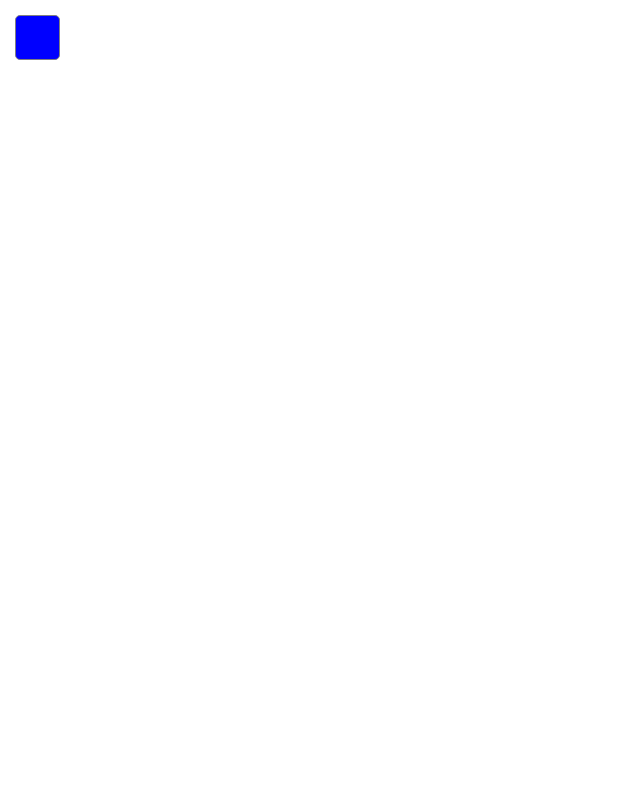
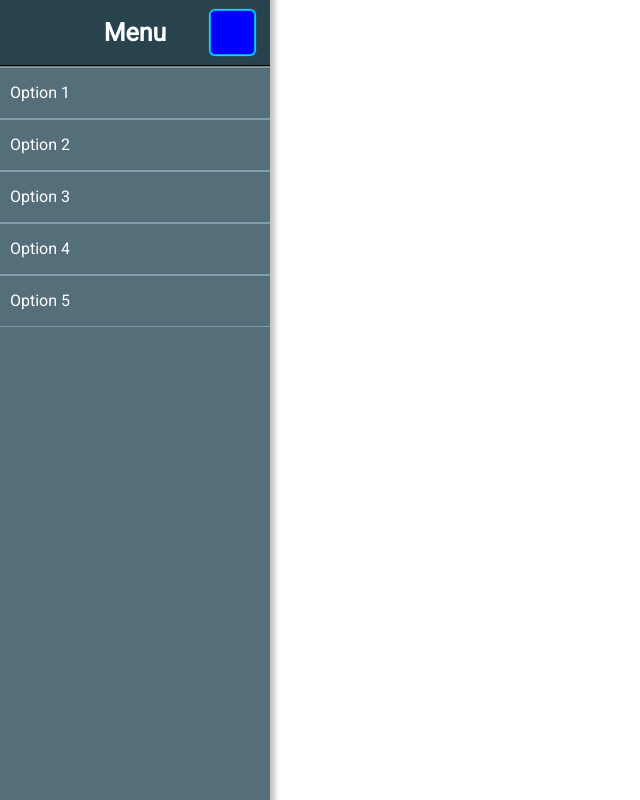
Before and after one commit to vrmedina/sidemenuweb, a plain HTML site: page index.html in a window 1280 px wide. Both pictures are taken after a click on the label 37 px from the left and 37 px from the top of the page. Shown: the whole page, without its empty margins (0-640 px from the left). Drawn offline with Linux system fonts and the light colour scheme.

Commit message:
Sidebar finished and good looking

```diff
--- a/assets/css/styles.css
+++ b/assets/css/styles.css
@@ -2,7 +2,7 @@
     margin: 0px;
     padding: 0px;
     box-sizing: border-box;
-    font-family: 'Times New Roman', Times, serif;
+    font-family: 'Roboto', sans-serif;
 }
 
 .wrapper {
@@ -17,27 +17,75 @@
     height: 45px;
     width: 45px;
     left: 15px;
-    top: 15px;
+    top: 10px;
     z-index: 5;
-    border: 1px solid gray;
+    border: 1px solid rgb(4, 163, 255);
+    box-shadow: 0px 0px 1px 1px rgb(0, 238, 255);
     border-radius: 5px;
     cursor: pointer;
     transition: all 0.3s ease;
 }
 
+.wrapper .menu-btn:hover {
+    box-shadow: inset 0px 0px 15px 15px rgb(0, 238, 255);
+}
+
 .sidebar {
-    background: orange;
+    background: #546e7a;
     position: fixed;
     height: 100%;
     width: 270px;
     left: -270px;
     transition: all 0.3s ease;
+    box-shadow: 0px 0px 5px 5px rgba(126, 125, 125, 0.459);
 }
 
 .sidebar .title {
     line-height: 65px;
     text-align: center;
-    background-color: darkblue;
+    background-color: #29434e;
     font-size: 25px;
     font-weight: 600;
+    color: #ffffff;
+    border-bottom: 1px solid black;
 }
+
+.sidebar .list-item {
+    padding-left: 0px;
+    line-height: 50px;
+    border-top: 1px solid grey;
+    border-bottom: 1px solid transparent;
+}
+
+.sidebar .list-item li {
+    list-style: none;
+    padding-left: 10px;
+    color: #ffffff;
+    border-top: 1px solid #819ca9;
+    border-bottom: 1px solid #819ca9;
+}
+
+.sidebar .list-item li:hover {
+    box-shadow: -6px 0px 10px 3px #21272a;
+    cursor: pointer;
+    border-top: 2px solid #819ca9;
+    border-bottom: 2px solid #819ca9;
+}
+
+.sidebar .list-item li a {
+    display: block;
+    height: 100%;
+    width: 100%;
+    text-decoration: none;
+    font-size: 18px;
+    font-weight: 200;
+    margin-left: 20px;
+}
+
+#btn:checked ~ .menu-btn {
+    left: 210px;
+}
+
+#btn:checked ~ .sidebar {
+    left: 0px;
+}
--- a/index.html
+++ b/index.html
@@ -6,6 +6,9 @@
     <meta name="viewport" content="width=device-width, initial-scale=1.0">
     <title>Side Menu for Web</title>
     <link rel="stylesheet" href="assets/css/styles.css">
+    <link rel="preconnect" href="https://fonts.googleapis.com">
+    <link rel="preconnect" href="https://fonts.gstatic.com" crossorigin>
+    <link href="https://fonts.googleapis.com/css2?family=Roboto&display=swap" rel="stylesheet">
 </head>
 <body>
     <div class="wrapper">
```
